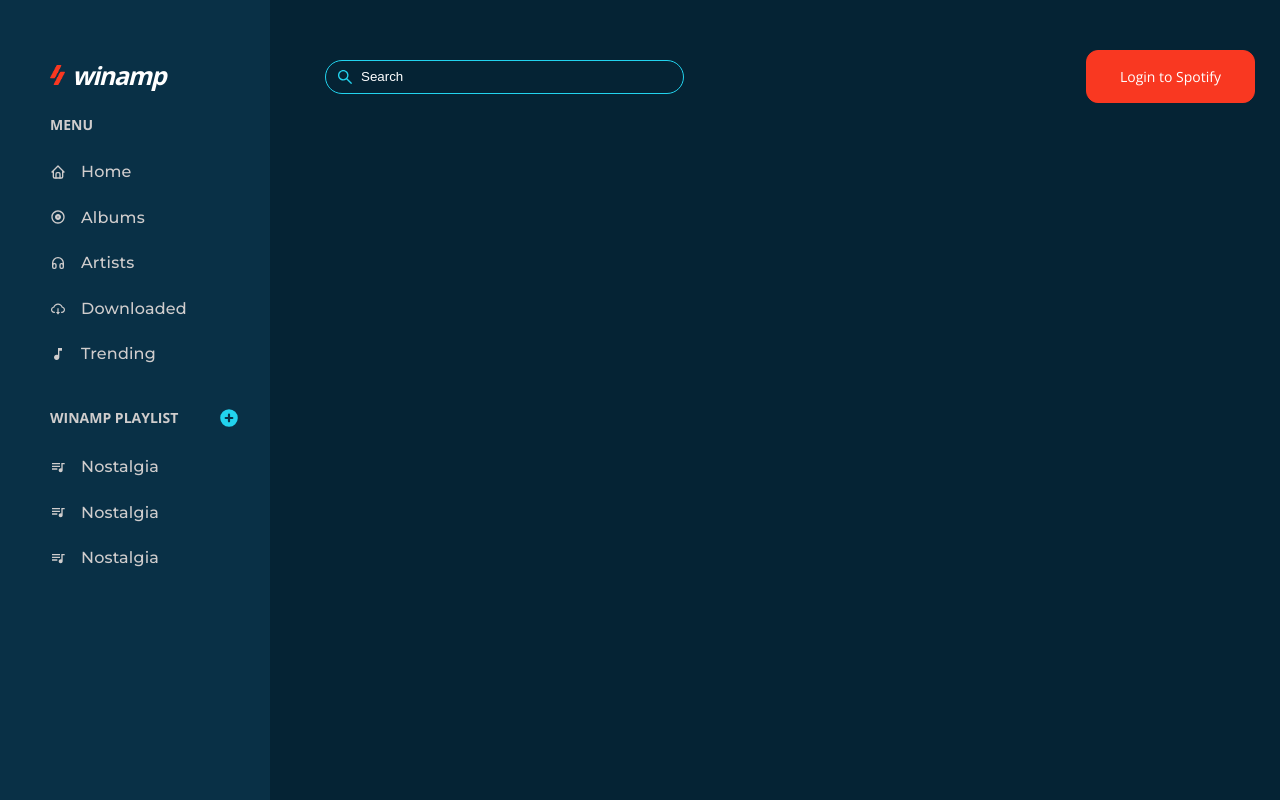
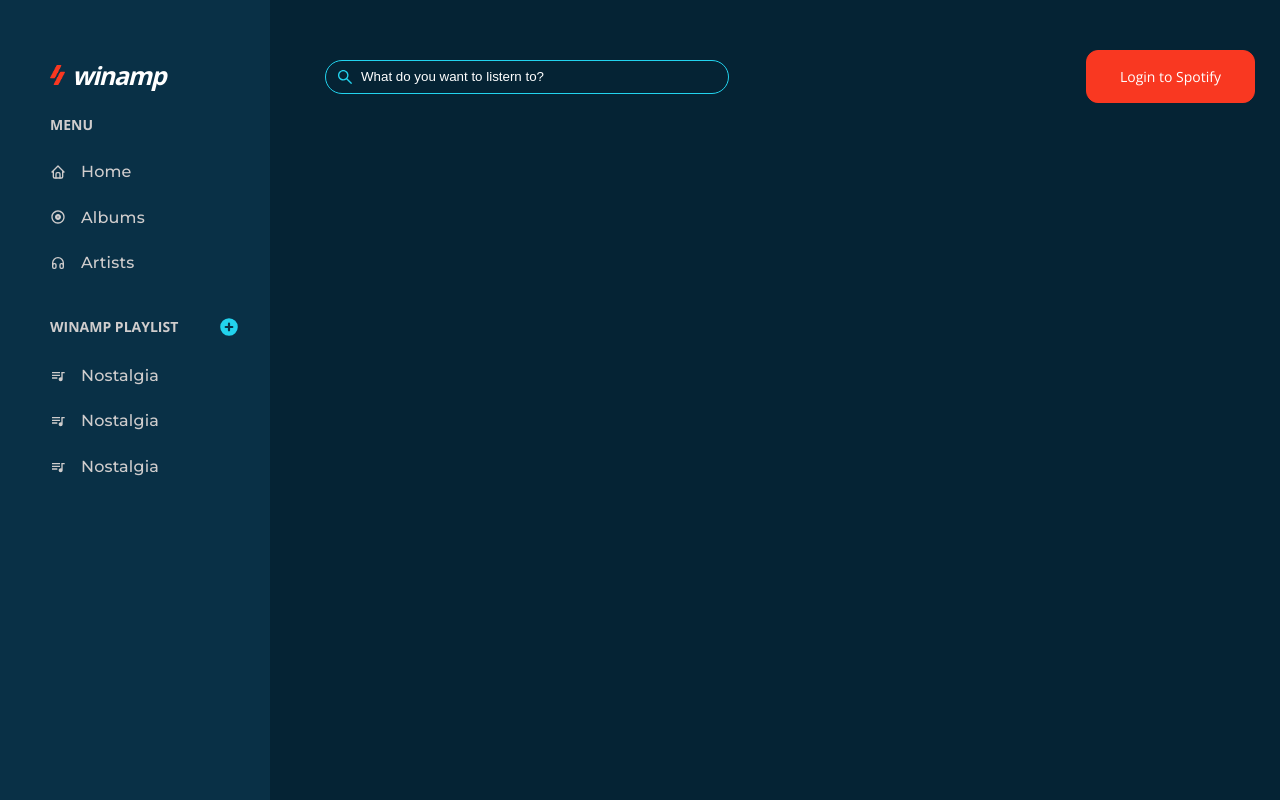
Before and after one commit to Nkiriobasi/winamp-music-player, a React (Create React App) app: page / in a window 1280 px wide. Built offline with nearby package versions, Linux system fonts and the light colour scheme.

Commit message:
added the search function

```diff
--- a/package.json
+++ b/package.json
@@ -6,6 +6,7 @@
     "@testing-library/jest-dom": "^5.16.5",
     "@testing-library/react": "^13.4.0",
     "@testing-library/user-event": "^13.5.0",
+    "axios": "^1.2.0",
     "react": "^18.2.0",
     "react-dom": "^18.2.0",
     "react-icons": "^4.6.0",
--- a/public/index.html
+++ b/public/index.html
@@ -7,7 +7,7 @@
     <meta name="theme-color" content="#000000" />
     <meta name="description" content="Web site created using create-react-app" />
     <link rel="manifest" href="%PUBLIC_URL%/manifest.json" />
-    <title>music player</title>
+    <title>Winamp - Web Player</title>
   </head>
   <body>
     <noscript>You need to enable JavaScript to run this app.</noscript>
--- /dev/null
+++ b/src/components/RenderArtists/RenderArtists.jsx
@@ -0,0 +1,22 @@
+import './RenderArtists.scss'
+import { Images } from '../../static'
+
+
+const RenderArtists = ({ artists }) => {
+    return (
+        <div className='artist'>
+            {artists.map(artist => (
+            <div key={artist.id} className="artist__wrapper">
+                {artist.images.length ?
+                    <img src={artist.images[0].url} alt="artist profile"/> :
+                    <img src={Images.DefaultImg} alt="default profile" />
+                }
+                <div className='artist__name'>{artist.name}</div>
+                <p>{artist.type}</p>
+            </div>
+            ))}
+       </div>
+    )
+}
+
+export default RenderArtists;
--- /dev/null
+++ b/src/components/RenderArtists/RenderArtists.scss
@@ -0,0 +1,47 @@
+@use '../../styles/variables' as v;
+
+.artist {
+    display: flex;
+    flex-wrap: wrap;
+}
+
+.artist__wrapper {
+    width: 300px;
+    height: 370px;
+    background: rgb(9, 48, 70);
+    margin: 20px 10px;
+    display: flex;
+    flex-direction: column;
+    justify-content: center;
+    align-items: center;
+    cursor: pointer;
+    border-radius: 15px;
+    box-shadow: 0 4px 6px -1px rgb(0 0 0 / 0.1), 0 2px 4px -2px rgb(0 0 0 / 0.1);
+
+    &:hover {
+        background: rgb(6, 40, 58);
+    }
+
+    img {
+        width: 75%;
+        height: 60%;
+        border-radius: 100%;
+        margin-bottom: 10px;
+    }
+
+    .artist__name {
+        font-weight: 600;
+        padding: 0.5rem 1srem;
+    }
+
+    p {
+        margin-top: 5px;
+        font-weight: 400;
+        text-transform: capitalize;
+    }
+
+    .artist__name, p {
+        font-size: 0.875rem;
+        color: rgb(208, 205, 205);
+    }
+}
--- /dev/null
+++ b/src/components/index.js
@@ -0,0 +1 @@
+export { default as RenderArtists } from './RenderArtists/RenderArtists'
--- a/src/pages/Home/Home.jsx
+++ b/src/pages/Home/Home.jsx
@@ -1,26 +1,32 @@
 import React, {useEffect, useState} from 'react'
-import '../../styles/musicPlayer.scss'
+import axios from 'axios'
+import '../../styles/home.scss'
 import { Images } from '../../static'
 import { Link } from 'react-router-dom'
 import { TbHome, TbHeadphones } from 'react-icons/tb'
-import { MdOutlineAlbum, MdMusicNote, MdQueueMusic } from 'react-icons/md'
-import { AiOutlineCloudDownload, AiOutlineSearch } from 'react-icons/ai'
+import { MdOutlineAlbum, MdQueueMusic } from 'react-icons/md'
+import { AiOutlineSearch } from 'react-icons/ai'
 import { HiPlusCircle } from 'react-icons/hi'
+import { RenderArtists } from '../../components'
 
 
 const Home = () => {
+  const [searchKey, setSearchKey] = useState("")
+  const [artists, setArtists] = useState([])
+
+  const [token, setToken] = useState("");
+
 
   const CLIENT_ID = "af601f7b315e470c9e44a971eb5ee5e5"
   const REDIRECT_URI = "http://localhost:3000"
   const AUTH_ENDPOINT = "https://accounts.spotify.com/authorize"
   const RESPONSE_TYPE = "token"
 
-  const [token, setToken] = useState("");
-
   useEffect(() => {
     const hash = window.location.hash
     let token = window.localStorage.getItem("token")
 
+    // If statement to check and set the access token returned from authentication
     if (!token && hash) {
       token = hash.substring(1).split("&").find(elem => elem.startsWith("access_token")).split("=")[1]
 
@@ -29,14 +35,42 @@ const Home = () => {
     }
 
     setToken(token)
-
   }, [])
 
 
+  // logout function, when logging out set the token setter function to empty string, and remove the token variable stored in localStorage
   const logout = () => {
     setToken("")
     window.localStorage.removeItem("token")
   }
+
+  const searchArtists = async (e) => {
+    e.preventDefault()
+    const {data} = await axios.get("https://api.spotify.com/v1/search", {
+      headers: {
+        Authorization: `Bearer ${token}`
+      },
+      params: {
+        q: searchKey,
+        type: "artist"
+      }
+    })
+
+    setArtists(data.artists.items)
+  }
+
+
+  // Execute a function when the user presses a key on the keyboard
+  const handleKeyPress = (event) => {
+    // If the user presses the "Enter" key on the keyboard
+    if (event.key === "enter") {
+      // Cancel the default action, if needed
+      event.preventDefault()
+      // Trigger the button element with a click
+      searchArtists()
+    }
+  }
+
 
   return (
     <React.Fragment>
@@ -69,20 +103,6 @@ const Home = () => {
                 <Link to='/artists' className="menu__item-link">
                   <span className="icon"><TbHeadphones /></span>
                   <span className="item">Artists</span>
-                </Link>
-              </li>
-
-              <li>
-                <Link to='/downloaded' className="menu__item-link">
-                  <span className="icon"><AiOutlineCloudDownload /></span>
-                  <span className="item">Downloaded</span>
-                </Link>
-              </li>
-
-              <li>
-                <Link to='/trending' className="menu__item-link">
-                  <span className="icon"><MdMusicNote /></span>
-                  <span className="item">Trending</span>
                 </Link>
               </li>
             </ul>
@@ -124,10 +144,11 @@ const Home = () => {
       <div className='home__player'>
         <div className="top__wrapper">
           <div className="top__left">
-            <div className="input__container">
-              <input type="text" placeholder="Search" />
+            <form className="input__container" onSubmit={searchArtists} onKeyDown={handleKeyPress}>
+              <input type="text" placeholder="What do you want to listern to?" onChange={e => setSearchKey(e.target.value)} />
               <AiOutlineSearch className='search__icon' />
-            </div>
+              {/* <button type={"submit"}>Search</button> */}
+            </form>
           </div>
 
           <div className="top__right">
@@ -140,6 +161,8 @@ const Home = () => {
             }
           </div>
         </div>
+
+        <RenderArtists artists={artists} />
       </div>
     </React.Fragment>
   )
--- a/src/static/Images.js
+++ b/src/static/Images.js
@@ -1,9 +1,11 @@
 
 import WinampRedLogo from '../assets/winamp-red-logo.png'
+import DefaultImg from '../assets/default-img.jpg'
 
 
 
 // eslint-disable-next-line import/no-anonymous-default-export
 export default {
-    WinampRedLogo
+    WinampRedLogo,
+    DefaultImg
 }
--- a/src/styles/musicPlayer.scss
+++ b/src/styles/home.scss
@@ -119,11 +119,11 @@ aside {
         gap: 2rem;
 
         .top__left {
-            width: 40%;
+            width: 45%;
         }
 
         .top__right {
-            width: 60%;
+            width: 55%;
             display: flex;
             justify-content: flex-end;
 
@@ -148,7 +148,7 @@ aside {
 
         input {
             height: 100%;
-            width: 100%;
+            width: 80%;
             padding-left: 35px;
             margin: 0;
             color: v.$white-color;
@@ -171,5 +171,22 @@ aside {
             width: 18px;
             height: 18px;
         }
+
+        // button {
+        //     display: inline-block;
+        //     background: v.$red-color;
+        //     border-radius: 20px;
+        //     position: absolute;
+        //     bottom: 4px;
+        //     right: 7px;
+        //     cursor: pointer;
+        //     padding: 0.25rem 0.875rem;
+        //     color: v.$white-color;
+
+        //     &:hover {
+        //         color: #f93821;
+        //         background: rgba(255,255,255,0.5);
+        //     }
+        // }
     }
 }
```
Also changed, not shown: src/assets/default-img.jpg (added), 1 other file (tests, documents, lock files or other folders).
